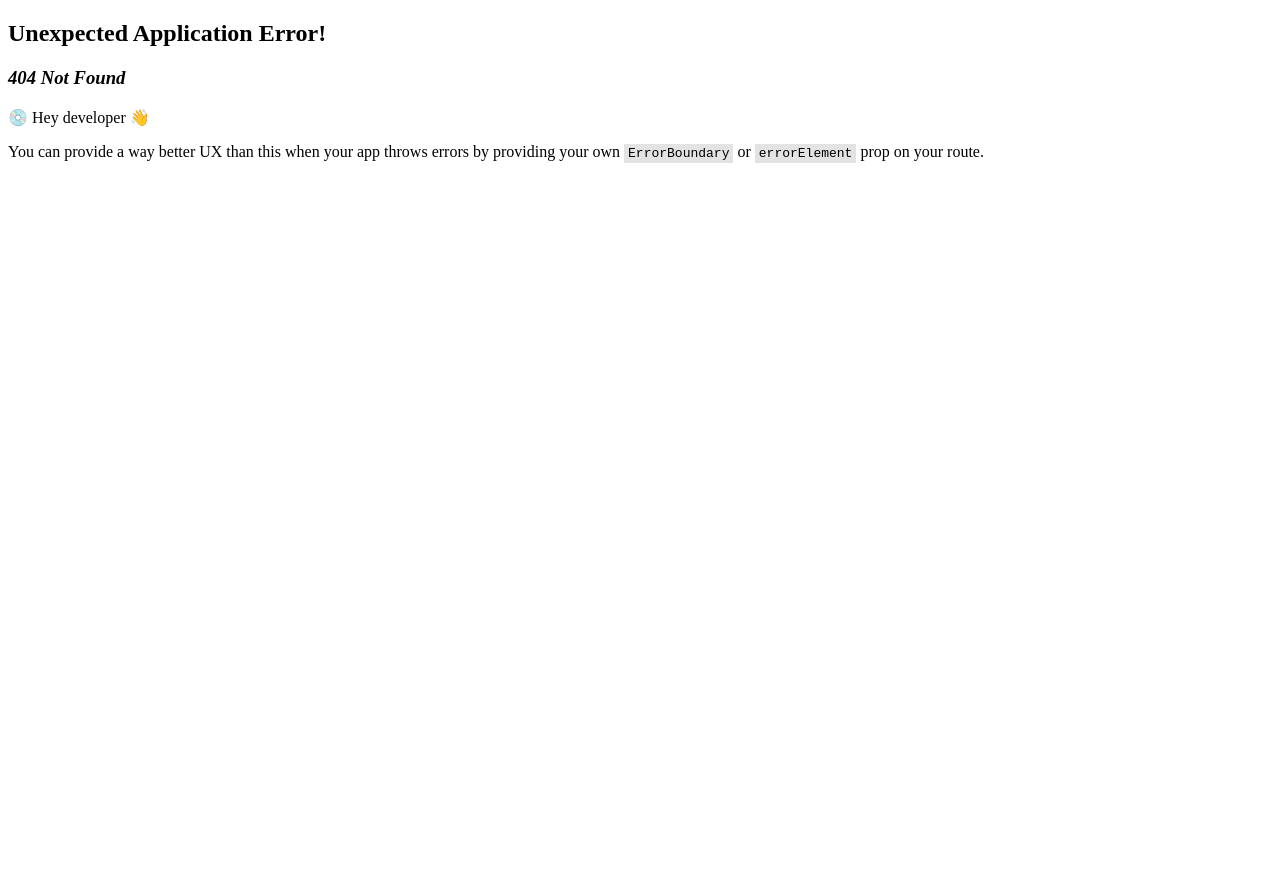
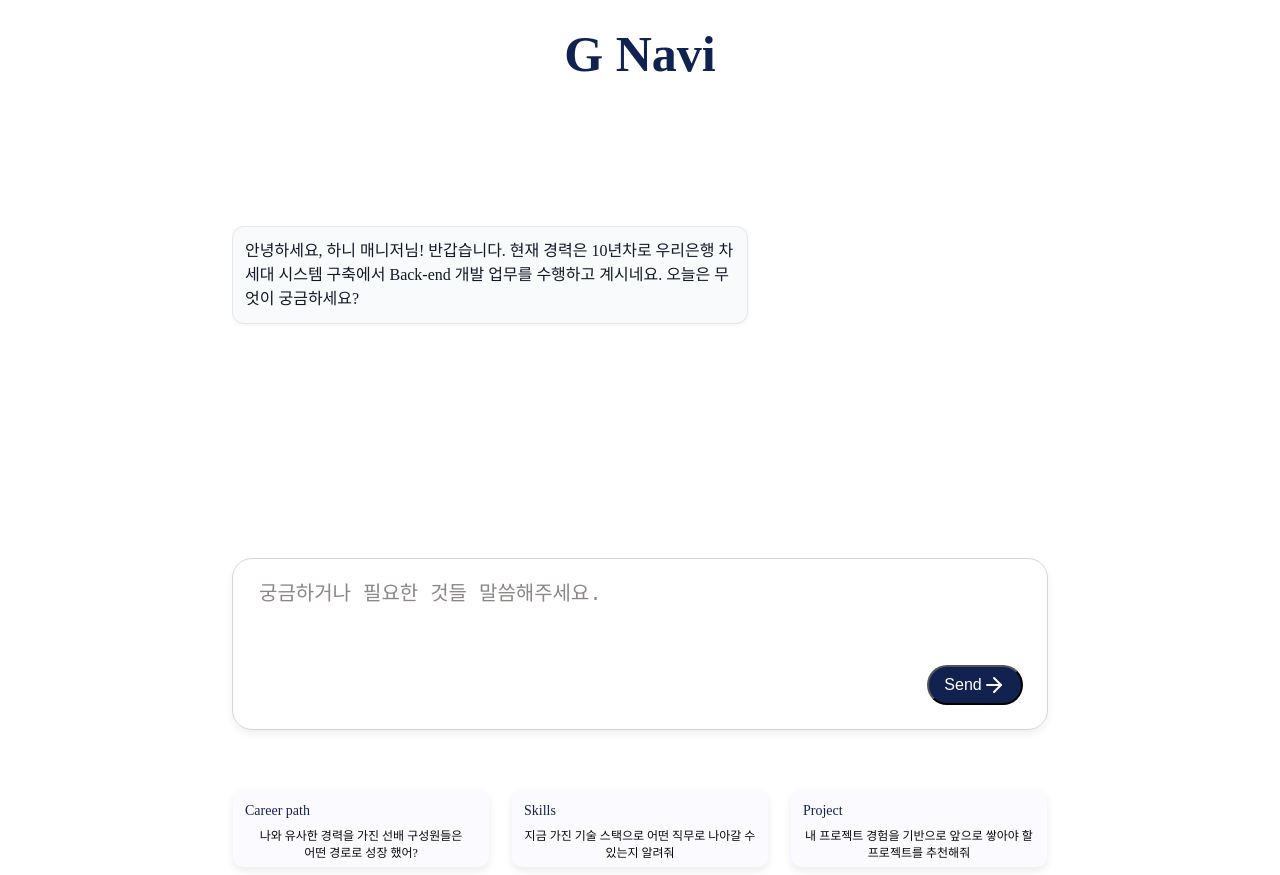
Before and after one commit to SK4toB/g-navi-frontend, a React (Vite) app in the folder frontend/: page /newchat in a window 1280 px wide. Before the commit this address had no page. Before the commit the page ends 800 px from the top, so only its background shows below. Built offline with nearby package versions, Linux system fonts and the light colour scheme.

Commit message:
feat: newchat.tsx 생성

```diff
--- /dev/null
+++ b/frontend/src/components/chat/ChatContent.tsx
@@ -0,0 +1,41 @@
+import React from 'react';
+import ChatbotMessage from './ChatbotMessage';
+import UserMessage from './UserMessage';
+
+export type ChatMessage = {
+    id: number;
+    sender: 'user' | 'bot';
+    text: React.ReactNode;
+    timestamp: number;
+  };
+
+interface ChatContentProps {
+    messages: ChatMessage[];
+}
+
+export default function ChatContent({ messages }: ChatContentProps) {
+
+  const messagesEndRef = React.useRef<HTMLDivElement>(null);
+
+  React.useEffect(() => {
+    if (messagesEndRef.current) {
+      messagesEndRef.current.scrollIntoView({ behavior: 'smooth' });
+    }
+  }, [messages]);
+
+  return (
+    <div className="
+      w-[816px] min-h-[300px] flex flex-col overflow-y-auto">
+        {messages.map((msg) => (
+          <React.Fragment key={msg.id}>
+            {msg.sender === 'bot' ? (
+              <ChatbotMessage message={msg.text} />
+            ) : (
+              <UserMessage message={msg.text} />
+            )}
+          </React.Fragment>
+        ))}
+        <div ref={messagesEndRef} />
+      </div>
+    );
+  }
--- /dev/null
+++ b/frontend/src/components/chat/ChatbotMessage.tsx
@@ -0,0 +1,14 @@
+interface ChatbotMessageProps {
+  message: React.ReactNode;
+}
+
+export default function ChatbotMessage({ message }: ChatbotMessageProps) {
+  return (
+    <div className="
+        max-w-[60%] bg-[#F9FAFB] rounded-[12px] border border-[#E5E7EB] shadow-[0_1px_4px_0_rgba(0,0,0,0.06)]
+        flex items-center justify-center p-[12px] mb-[8px] text-[#111827] text-[16px] leading-[1.5em] font-pretendard
+    ">
+      {message}
+    </div>
+  );
+}
--- /dev/null
+++ b/frontend/src/components/chat/NewChatInput.tsx
@@ -0,0 +1,64 @@
+import React from 'react';
+
+interface NewChatInputProps {
+  placeholder?: string;
+  onSendMessage: (message: string) => void; // 메시지 전송 함수 prop 추가
+}
+
+export default function NewChatInput({ placeholder = "궁금하거나 필요한 것들 말씀해주세요.", onSendMessage }: NewChatInputProps) {
+  const [message, setMessage] = React.useState(''); // 입력 필드 상태
+
+  const handleSendClick = () => {
+    if (message.trim()) { // 메시지가 비어있지 않은 경우에만 전송
+      onSendMessage(message);
+      setMessage(''); // 입력 필드 초기화
+    }
+  };
+
+  const handleKeyPress = (e: React.KeyboardEvent<HTMLTextAreaElement>) => {
+    if (e.key === 'Enter' && !e.shiftKey) { // Shift+Enter는 줄바꿈, Enter만 누르면 전송
+      e.preventDefault(); // 기본 Enter 동작(줄바꿈) 방지
+      handleSendClick();
+    }
+  };
+
+  return (
+    <div
+      className="
+        w-[816px] h-[172px] bg-white rounded-[20px] border border-[#D1D5DB]
+        flex items-center justify-center relative p-[24px] box-border mt-[32px] mb-[32px]
+      "
+      style={{ boxShadow: '0 4px 8px 0 rgba(0,0,0,0.06)' }}
+    >
+      <textarea
+        placeholder={placeholder}
+        className="
+          w-full h-full text-left text-[#8E8585] text-[20px] leading-[1.2em] font-pretendard
+          border-none focus:outline-none resize-none bg-transparent placeholder-[#8E8585]
+        "
+        rows={3}
+        value={message} // 상태와 연결
+        onChange={(e) => setMessage(e.target.value)} // 입력 변경 핸들러
+        onKeyPress={handleKeyPress} // Enter 키 처리
+      ></textarea>
+
+      <button
+        className="
+          absolute bottom-[24px] right-[24px]
+          w-[96px] h-[40px] rounded-full flex items-center justify-center cursor-pointer
+          hover:opacity-80 transition-opacity
+        "
+        style={{ backgroundColor: '#122250' }}
+        onClick={handleSendClick} // 버튼 클릭 핸들러
+      >
+        {/* Send 문자 */}
+        <p className="text-[#FFFFFF] text-[16px] font-pretendard font-medium mr-1">Send</p>
+        {/* 화살표 아이콘 */}
+        <svg width="24" height="24" viewBox="0 0 24 24" fill="none" xmlns="http://www.w3.org/2000/svg">
+          <path d="M5 12H19" stroke="white" strokeWidth="2" strokeLinecap="round" strokeLinejoin="round"/>
+          <path d="M12 5L19 12L12 19" stroke="white" strokeWidth="2" strokeLinecap="round" strokeLinejoin="round"/>
+        </svg>
+      </button>
+    </div>
+  );
+}
--- /dev/null
+++ b/frontend/src/components/chat/UserMessage.tsx
@@ -0,0 +1,14 @@
+interface UserMessageProps {
+  message: React.ReactNode;
+}
+
+export default function UserMessage({ message }: UserMessageProps) {
+  return (
+    <div className="
+      max-w-[60%] bg-[#DCF8C6] rounded-[12px] p-[12px] mb-[8px]
+      self-end text-[#111827] text-[16px] leading-[1.5em] font-pretendard
+    ">
+      {message}
+    </div>
+  );
+}
--- a/frontend/src/components/home/HomeSection.tsx
+++ b/frontend/src/components/home/HomeSection.tsx
@@ -1,5 +1,5 @@
 import { useNavigate } from 'react-router-dom';
-import PageTitle from '../common/CommonTitle';
+import CommonTitle from '../common/CommonTitle';
 import Button from '../common/CommonButton';
 import useAuthStore from '../../store/authStore';
 
@@ -17,7 +17,7 @@ export default function HomeSection() {
 
   return (
     <div className="flex flex-col items-center justify-center">
-      <PageTitle>G Navi</PageTitle>
+      <CommonTitle>G Navi</CommonTitle>
 
       <p className="font-pretendard font-bold text-[30px] leading-[0.8em] tracking-[-0.8%] text-[#636363] text-center mb-[111px]">
         안녕하세요, 커리어 성장 여정을 함께할 지나비입니다.
--- /dev/null
+++ b/frontend/src/components/newChat/NewChatSection.tsx
@@ -0,0 +1,65 @@
+// frontend/src/components/newChat/NewChatSection.tsx
+import React from 'react';
+import CommonTitle from '../common/CommonTitle';
+import NewChatInput from '../chat/NewChatInput';
+import RecommendationCards from './RecommendationCards';
+import ChatContent from '../chat/ChatContent';
+import type { ChatMessage } from '../chat/ChatContent';
+
+export default function NewChatSection() {
+  const [chatMessages, setChatMessages] = React.useState<ChatMessage[]>([]);
+  const [messageIdCounter, setMessageIdCounter] = React.useState(0);
+  const [isBotResponding, setIsBotResponding] = React.useState(false);
+
+  React.useEffect(() => {
+      const initialId = messageIdCounter + 1;
+      setMessageIdCounter(initialId);
+
+      const initialIntroMessage: ChatMessage = {
+        id: initialId,
+        sender: 'bot',
+        text: (
+          <>
+            안녕하세요, 하니 매니저님! 반갑습니다.
+            현재 경력은 10년차로 우리은행 차세대 시스템 구축에서 Back-end 개발 업무를 수행하고 계시네요.
+            오늘은 무엇이 궁금하세요?
+          </>
+        ),
+        timestamp: Date.now(),
+      };
+      setChatMessages([initialIntroMessage]);
+  }, []);
+
+  const handleSendMessage = (message: string) => {
+    const newId = messageIdCounter + 1;
+    const newUserMessage: ChatMessage = {
+      id: newId,
+      sender: 'user',
+      text: message,
+      timestamp: Date.now(),
+    };
+    setChatMessages((prevMessages) => [...prevMessages, newUserMessage]);
+
+    setTimeout(() => {
+      const botResponse: ChatMessage = {
+        id: Date.now() + 1,
+        sender: 'bot',
+        text: "좋은 질문이네요! 해당 질문에 대한 답변을 준비 중입니다.",
+        timestamp: Date.now() + 1,
+      };
+      setChatMessages((prevMessages) => [...prevMessages, botResponse]);
+    }, 1000);
+  };
+
+  return (
+    <div className="flex flex-col items-center justify-start">
+      <CommonTitle>G Navi</CommonTitle>
+
+      <ChatContent messages={chatMessages} />
+
+      <NewChatInput onSendMessage={handleSendMessage} />
+
+      <RecommendationCards />
+    </div>
+  );
+}
--- /dev/null
+++ b/frontend/src/components/newChat/RecommendationCards.tsx
@@ -0,0 +1,46 @@
+interface CardItemProps {
+  label: string;
+  description: React.ReactNode;
+}
+
+export default function RecommendationCards() {
+  const CardItem: React.FC<CardItemProps> = ({ label, description }) => {
+    return (
+      <div
+        className="
+          w-[256px] h-[78px] bg-[#FBFBFF] rounded-[10px]
+          flex flex-col box-border p-[12px] cursor-pointer
+        "
+        style={{ boxShadow: '0 4px 8px 0 rgba(0,0,0,0.08)' }}
+      >
+        <span className={`
+          text-[#122250] text-[14px] font-bold leading-[1.4em] font-pretendard
+        `}>
+          {label}
+        </span>
+        <p className="
+          mt-[8px] text-center text-[#090909] text-[12px] leading-[1.4em] font-pretendard
+        ">
+          {description}
+        </p>
+      </div>
+    );
+  };
+
+  return (
+    <div className="flex flex-row gap-[23px] mt-[27px]">
+      <CardItem
+        label="Career path"
+        description={<>나와 유사한 경력을 가진 선배 구성원들은<br />어떤 경로로 성장 했어?</>}
+      />
+      <CardItem
+        label="Skills"
+        description={<>지금 가진 기술 스택으로 어떤 직무로 나아갈 수 있는지 알려줘</>}
+      />
+      <CardItem
+        label="Project"
+        description={<>내 프로젝트 경험을 기반으로 앞으로 쌓아야 할 프로젝트를 추천해줘</>}
+      />
+    </div>
+  );
+}
--- /dev/null
+++ b/frontend/src/pages/NewChat.tsx
@@ -0,0 +1,7 @@
+import NewChatSection from '../components/newChat/NewChatSection';
+
+export default function NewChat() {
+  return (
+    <NewChatSection />
+  );
+}
--- a/frontend/tailwind.config.js
+++ b/frontend/tailwind.config.js
@@ -7,9 +7,11 @@ export default {
   theme: {
     extend: {
       fontFamily: {
-        'dmsans': ['DM Sans', 'sans-serif'], // 'DM Sans' 폰트 추가. 실제 폰트 이름에 따라 조정 필요.
-        'plusjakartasans': ['Plus Jakarta Sans', 'sans-serif'], // 'Plus Jakarta Sans' 폰트 추가.
-        'sourcecodepro': ['Source Code Pro', 'monospace'], // 'Source Code Pro' 폰트 추가.
+        'dmsans': ['DM Sans', 'sans-serif'],
+        'plusjakartasans': ['Plus Jakarta Sans', 'sans-serif'],
+        'sourcecodepro': ['Source Code Pro', 'monospace'],
+        'pretendard': ['Pretendard', 'sans-serif'],
+        'notosanskr': ['Noto Sans KR', 'sans-serif'],
       },
     },
   },
```
Also changed, not shown: frontend/src/router.tsx (+6 -1 lines).
